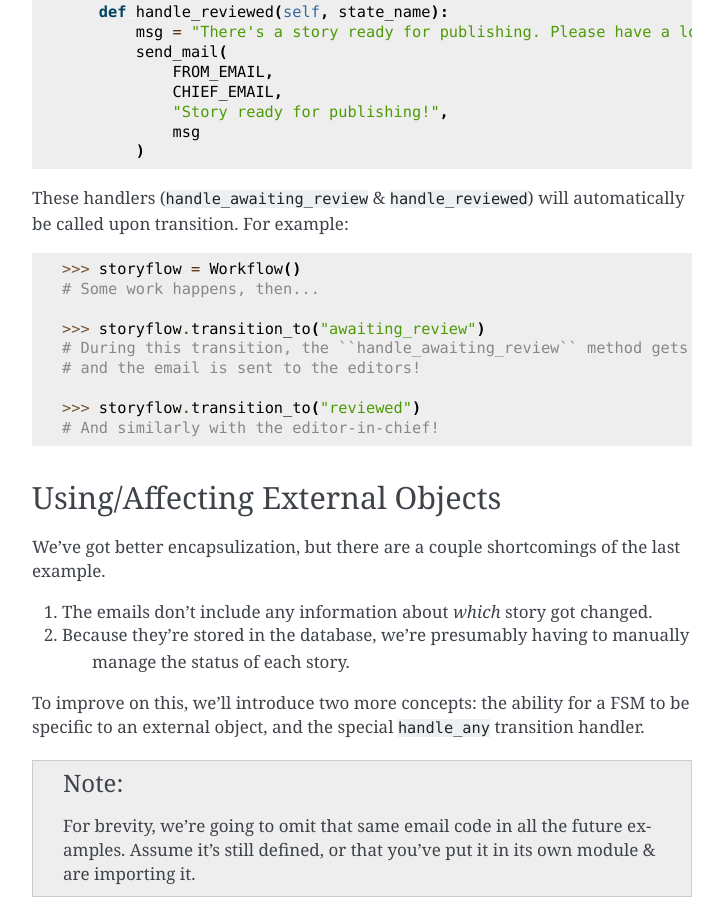
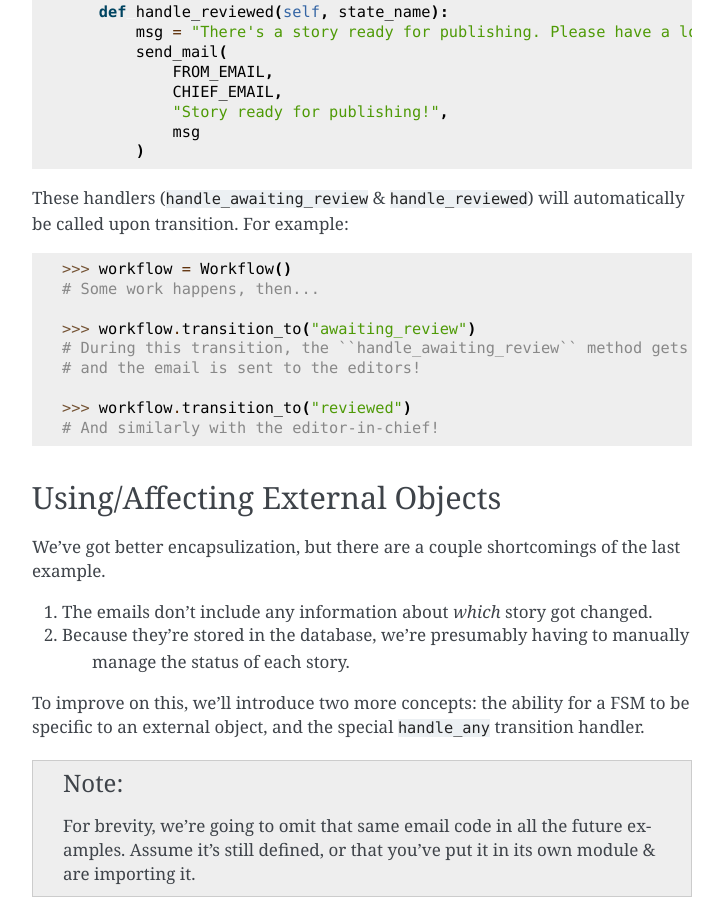
Before and after one commit to toastdriven/definite, a Sphinx documentation site: the page built from docs/usage/tutorial.rst, in a window 1280 px wide and 900 px high, scrolled down 3919 px. Shown: the whole window, without its empty margins (388-1111 px from the left). Built offline with Sphinx 7.4.7, drawn with Linux system fonts in a browser that asks for light colours.

Commit message:
Updated tutorial.rst to standardize variable names

```diff
--- a/docs/usage/tutorial.rst
+++ b/docs/usage/tutorial.rst
@@ -212,14 +212,14 @@ automatically be called upon transition. For example:
 
 .. code-block:: python
 
-    >>> storyflow = Workflow()
+    >>> workflow = Workflow()
     # Some work happens, then...
 
-    >>> storyflow.transition_to("awaiting_review")
+    >>> workflow.transition_to("awaiting_review")
     # During this transition, the ``handle_awaiting_review`` method gets called
     # and the email is sent to the editors!
 
-    >>> storyflow.transition_to("reviewed")
+    >>> workflow.transition_to("reviewed")
     # And similarly with the editor-in-chief!
 
 
```
